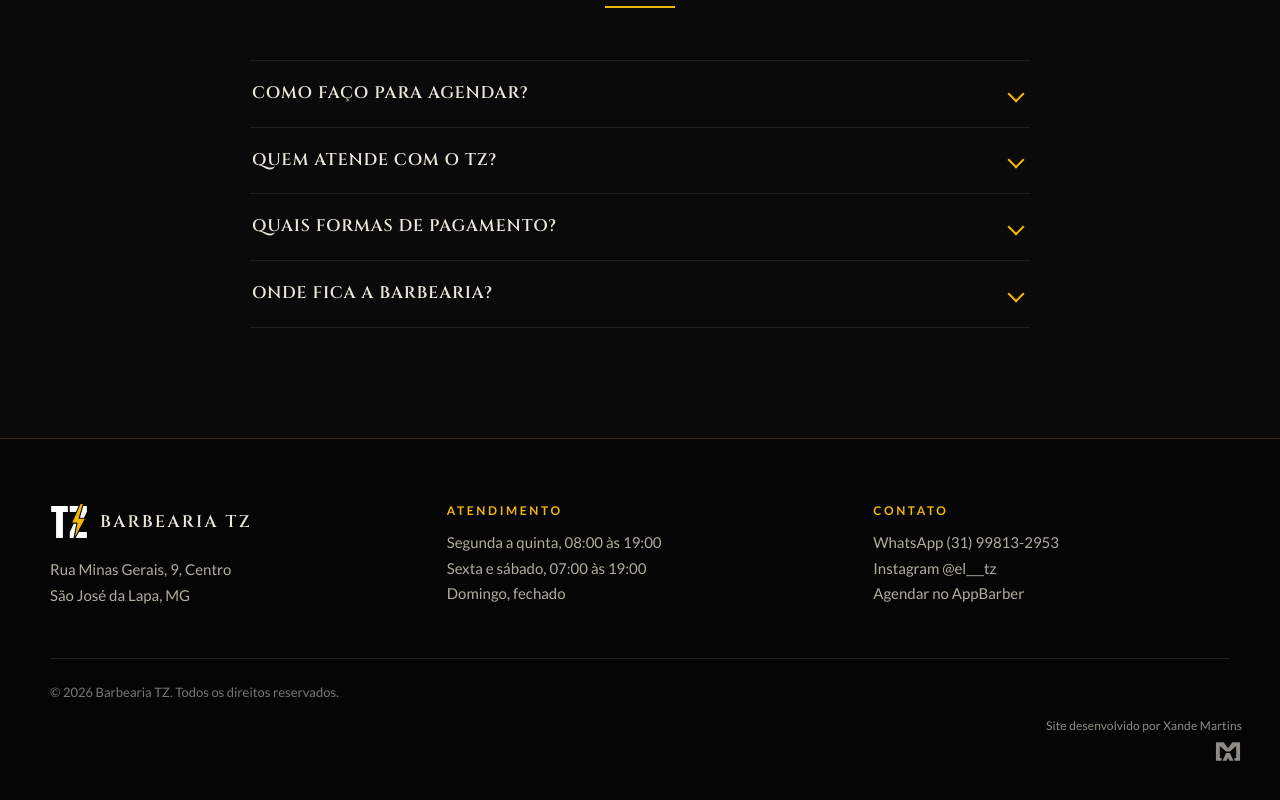
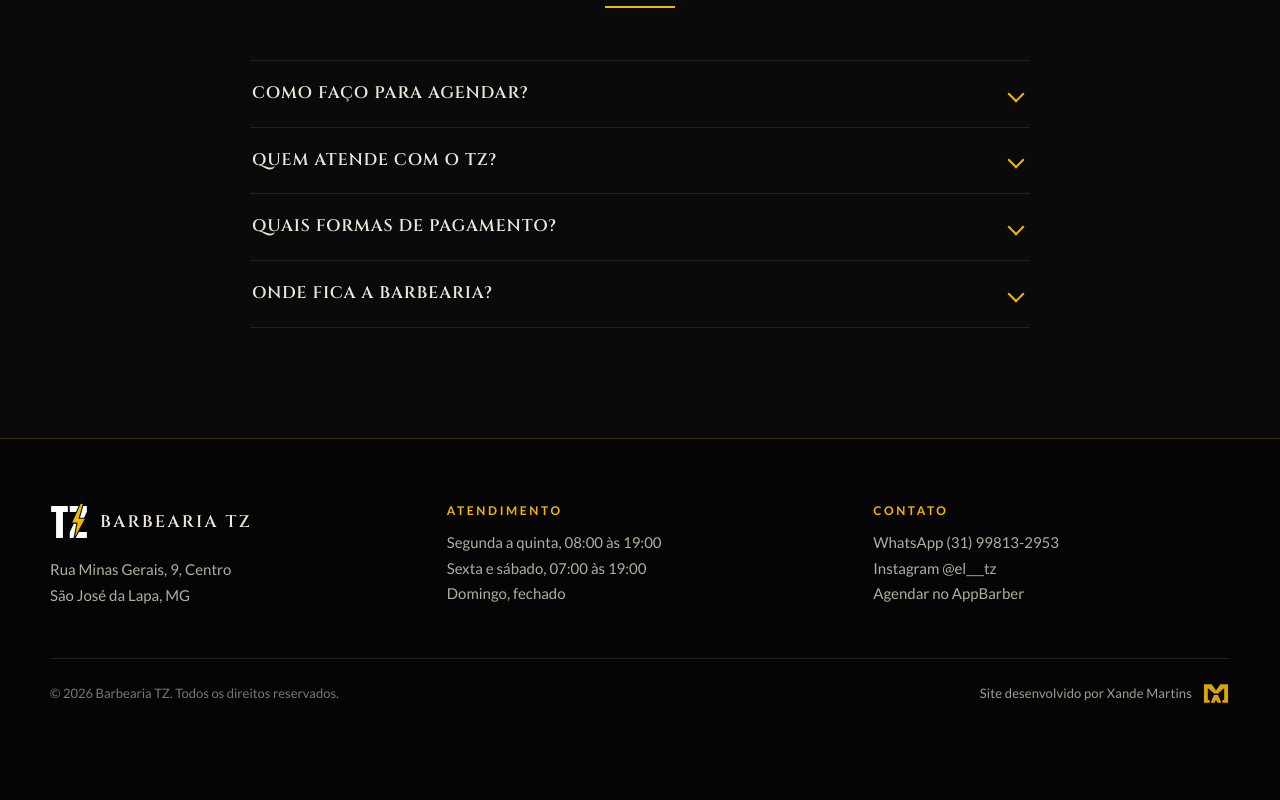
Before and after one commit to xANDE-git/barbearia-tz, a plain HTML site: page 3-clube/index.html in a window 1280 px wide. Shown: the part 5631-6431 px from the top of the page. Drawn offline with Linux system fonts and the light colour scheme.

Commit message:
Credito do desenvolvedor visivel no rodape, ao lado do copyright
Co-Authored-By: Claude Sonnet 5.5 <noreply@anthropic.com>

```diff
--- a/3-clube/index.html
+++ b/3-clube/index.html
@@ -254,8 +254,8 @@
       <p><a data-wa href="#">WhatsApp (31) 99813-2953</a><br><a href="https://www.instagram.com/el___tz/" target="_blank" rel="noopener">Instagram @el___tz</a><br><a href="https://sites.appbarber.com.br/barbeariatz" target="_blank" rel="noopener">Agendar no AppBarber</a></p>
     </div>
   </div>
-  <p class="rod-fim">© <span data-ano>2026</span> Barbearia TZ. Todos os direitos reservados.</p>
-<a class="xm-logo" href="https://xandemartinsc.pages.dev/" aria-label="Site desenvolvido por Xande Martins. Ver portfólio"><span>Site desenvolvido por Xande Martins</span><svg viewBox="0 0 288 256" width="28" height="25" aria-hidden="true" focusable="false"><path fill="currentColor" d="M20 32H100L144 98L188 32H268V224H210V194H228V72L164 128H124L60 72V194H78V224H20Z"/><path fill="currentColor" d="M124 144H164L200 224H160L144 192L128 224H88Z"/></svg></a>
+  <div class="rod-fim"><p>© <span data-ano>2026</span> Barbearia TZ. Todos os direitos reservados.</p>
+<a class="xm-logo" href="https://xandemartinsc.pages.dev/" aria-label="Site desenvolvido por Xande Martins. Ver portfólio"><span>Site desenvolvido por Xande Martins</span><svg viewBox="0 0 288 256" width="28" height="25" aria-hidden="true" focusable="false"><path fill="currentColor" d="M20 32H100L144 98L188 32H268V224H210V194H228V72L164 128H124L60 72V194H78V224H20Z"/><path fill="currentColor" d="M124 144H164L200 224H160L144 192L128 224H88Z"/></svg></a></div>
 </footer>
 
 <script src="comum.js" defer></script>
--- a/3-clube/style.css
+++ b/3-clube/style.css
@@ -295,3 +295,12 @@ details.on>div{opacity:1;transform:none}
 .aval-p{margin:0 0 20px;max-width:30em;font-size:15px;line-height:1.5;opacity:.8}
 .aval-acoes{display:flex;align-items:center;gap:14px 26px;flex-wrap:wrap}
 @media(max-width:700px){.aval-p{margin-inline:auto}.aval-acoes{flex-direction:column}.aval-acoes .btn{width:100%}}
+
+/* crédito do desenvolvedor: mesma linha do copyright, espelhado à direita, acima do botão do WhatsApp */
+.rodape{padding-bottom:96px}
+.rod-fim{display:flex;align-items:center;justify-content:space-between;gap:12px 24px;flex-wrap:wrap}
+.rod-fim p{margin:0;font-size:13px;color:#777}
+.rod-fim .xm-logo{flex-direction:row;align-items:center;gap:10px;margin:0;padding:0;opacity:.9;font-size:13px;color:#b2ad9f}
+.rod-fim .xm-logo svg{color:var(--ouro);flex:none}
+.rod-fim .xm-logo:hover,.rod-fim .xm-logo:focus-visible{opacity:1;color:var(--ouro)}
+@media(max-width:700px){.rod-fim{flex-direction:column;align-items:flex-start}}
```
